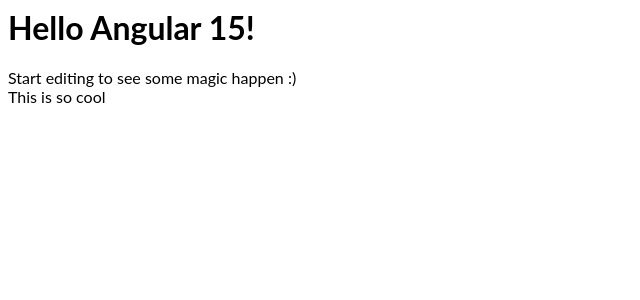
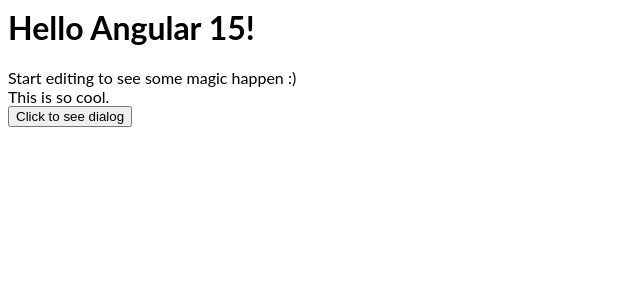
Before and after one commit to prajakta16m/NgStudy, an Angular app: page / in a window 1280 px wide. Shown: the top 300 px of the page, without its empty margins (0-640 px from the left). Built offline with nearby package versions, Linux system fonts and the light colour scheme.

Commit message:
adding dialog

```diff
--- a/src/app/app.component.html
+++ b/src/app/app.component.html
@@ -1,5 +1,6 @@
 <hello name="{{ name }}"></hello>
 <p>
   Start editing to see some magic happen :) <br/>
-  This is so cool
+  This is so cool. <br/>
+  <button>Click to see dialog</button>
 </p>
```
